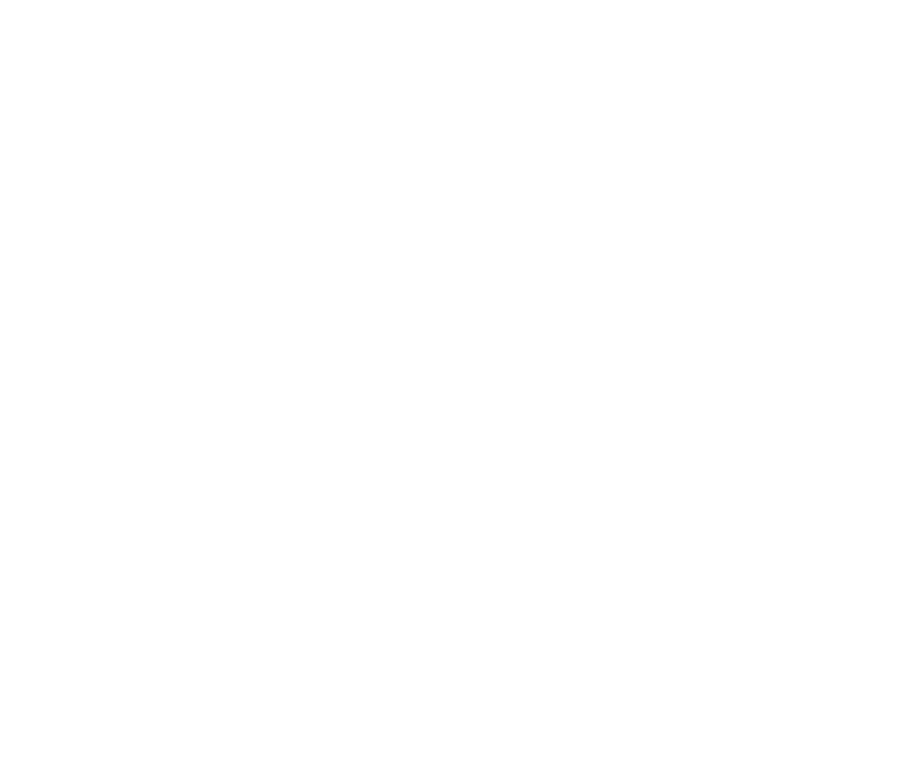
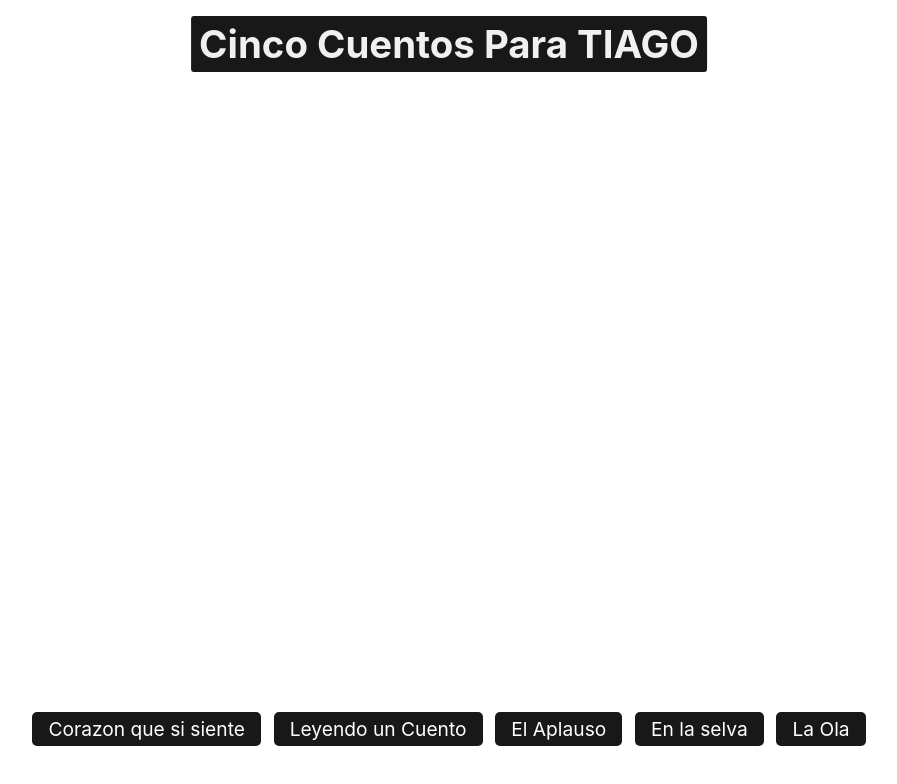
Before and after one commit to GabrielRIP/cuento-tiago, a website built with Vite: page src/index.html in a window 1280 px wide. Shown: the whole page, without its empty margins (191-1088 px from the left). Built offline with nearby package versions, Linux system fonts and the light colour scheme; files whose address does not match are found by name.

Commit message:
agregando el titulo y los links

```diff
--- a/src/index.css
+++ b/src/index.css
@@ -1,6 +1,11 @@
 * {
   margin: 0;
   padding: 0;
+}
+
+body {
+  font-family: -apple-system, BlinkMacSystemFont, 'Segoe UI', Roboto, Oxygen, Ubuntu, Cantarell, 'Open Sans', 'Helvetica Neue', sans-serif;
+  font-size: 1.2em;
 }
 
 .container {
@@ -9,4 +14,44 @@
   background-image: url('portada.png');
   background-repeat: no-repeat;
   background-size: cover;
+  position: relative;
 }
+
+.title {
+  position: absolute;
+  left: 50%;
+  top: 1rem;
+  transform: translateX(-50%);
+  display: inline;
+  padding: 5px 0.5rem;
+  margin-left: auto;
+  margin-right: auto;
+  border-radius: 3px;
+  color: #f2f0ef;
+  background-color: #181818;
+}
+
+.box-cuentos {
+  position: absolute;
+  bottom: 3rem;
+  left: 50%;
+  transform: translateX(-50%);
+  display: flex;
+  flex-wrap: wrap;
+  justify-content: center;
+  width: 90%;
+}
+
+.box-cuentos li {
+  background-color: #181818;
+  color: white;
+  padding: 5px 1rem;
+  margin: 0.4rem;
+  border-radius: 5px;
+  list-style: none;
+}
+
+.box-cuentos li:hover {
+  background-color: #f2f0ef;
+  color: #181818;
+}
--- a/src/index.html
+++ b/src/index.html
@@ -10,7 +10,14 @@
 </head>
 <body>
   <div class="container">
+    <h1 class="title">Cinco Cuentos Para TIAGO</h1>
+    <ul class="box-cuentos">
+      <li>Corazon que si siente</li>
+      <li>Leyendo un Cuento</li>
+      <li>El Aplauso</li>
+      <li>En la selva</li>
+      <li>La Ola</li>
+    </ul>
   </div>
-
 </body>
 </html>
```
